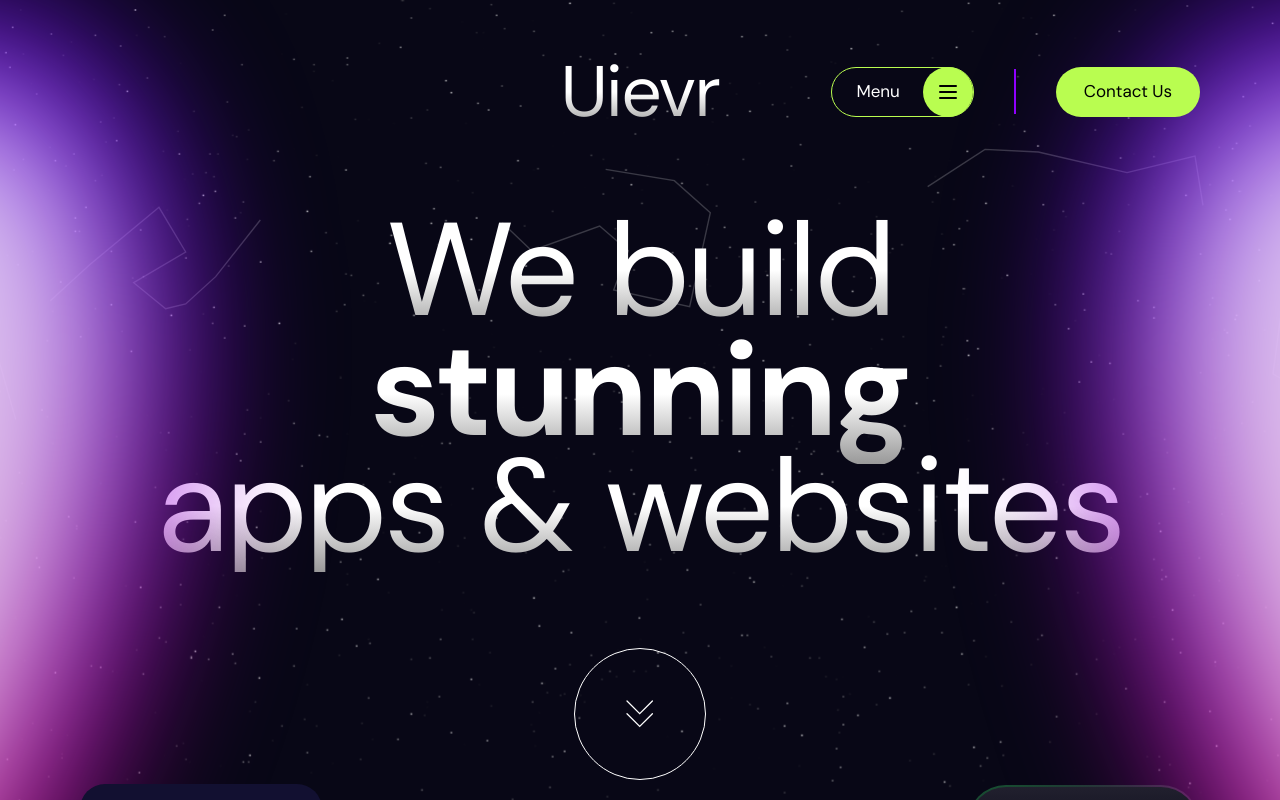
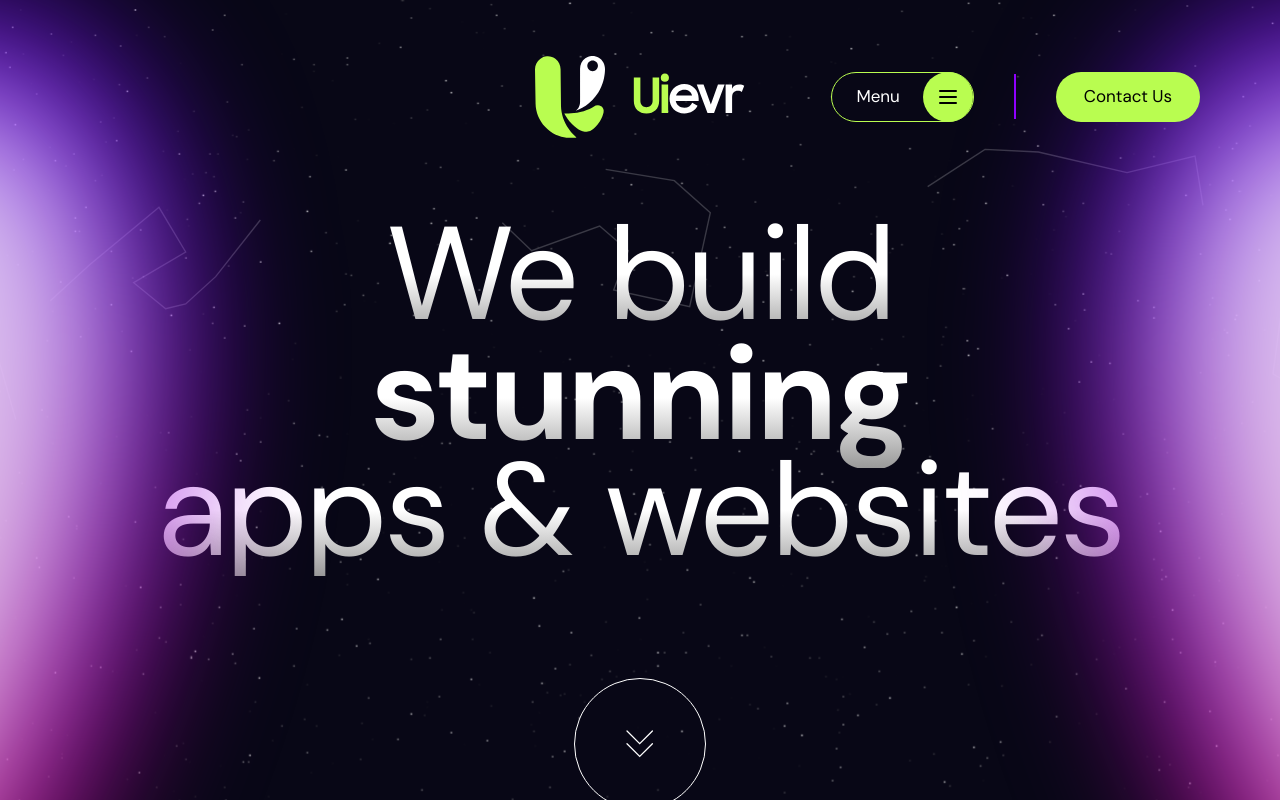
Before and after one commit to ajmal-j/uievr, a React (Vite) app: page / in a window 1280 px wide. Shown: the top 800 px of the page. Built offline with nearby package versions, Linux system fonts and the light colour scheme.

Commit message:
feat : update logo in header.

```diff
--- a/src/components/layouts/header.tsx
+++ b/src/components/layouts/header.tsx
@@ -10,10 +10,12 @@ export default function Header({ className }: { className?: string }) {
       )}
     >
       <div className='flex-1'></div>
-      <div className='flex-1'>
-        <h2 className='bg-gradient-to-b from-white via-white to-[#999999] bg-clip-text text-transparent text-[71.5px] font-dmSans text-center leading-none tracking-tight'>
-          Uievr
-        </h2>
+      <div className='flex-1 flex items-center justify-center'>
+        <img
+          src='/layout/header/logo-with-title-light.svg'
+          className='w-[210px] object-contain'
+          alt=''
+        />
       </div>
       <div className='flex-1 flex items-center'>
         <div className='w-full flex items-center justify-end gap-10 h-[50px]'>
--- a/src/components/pages/home/hero.tsx
+++ b/src/components/pages/home/hero.tsx
@@ -3,7 +3,7 @@ import HeroGradientSvg from "./hero-gradient-svg";
 
 export default function Hero() {
   return (
-    <div className='min-h-[max(900px,100dvh)] bg-[url("/pages/home/hero-bg-svg.svg")] bg-repeat bg-top flex flex-col gap-5 items-center justify-between h-full font-dmSans relative'>
+    <div className='min-h-[max(950px,100dvh)] bg-[url("/pages/home/hero-bg-svg.svg")] bg-repeat bg-top flex flex-col gap-5 items-center justify-between h-full font-dmSans relative'>
       <HeroGradientSvg />
       <Header className='opacity-0 static' />
       <div className='flex flex-col justify-center items-center text-[132px] tracking-tight'>
```
Also changed, not shown: public/layout/header/logo-with-title-light.svg (added).
